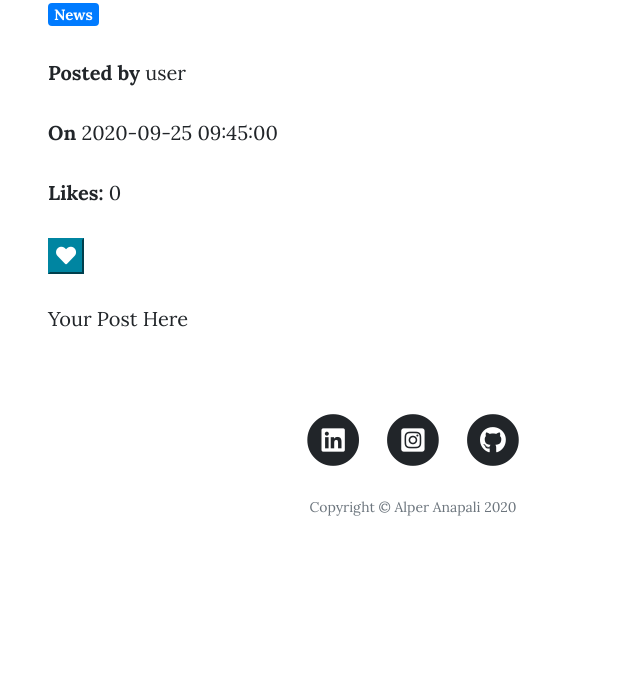
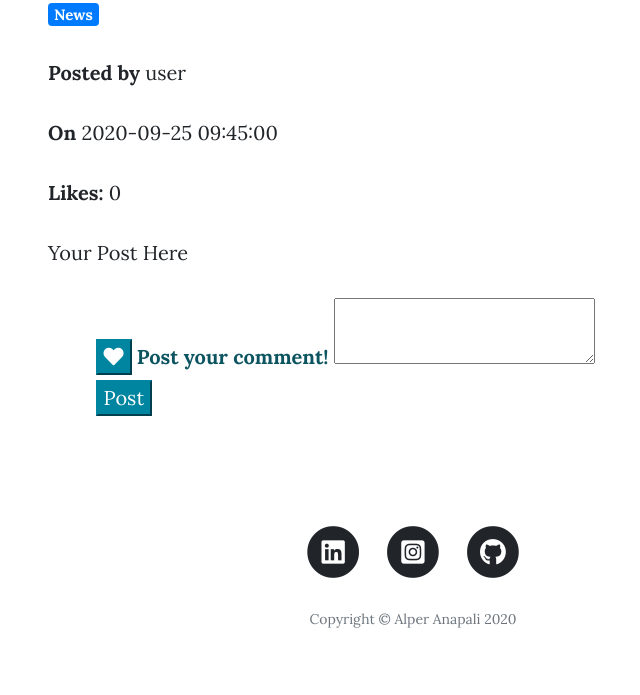
Before and after one commit to alperanapali/Blog-PHP, a PHP site: page /post/netflix-wow in a window 1280 px wide. Shown: the part 1253-1948 px from the top of the page, without its empty margins (227-867 px from the left). Before the commit the page ends 1769 px from the top, so only its background shows below. Run offline with PHP 8.4, Linux system fonts and the light colour scheme; a user stored in the database is signed in; data comes from the database, SQL or seed files in the repository; some libraries are stand-ins or nearby versions.

Commit message:
comments

```diff
--- a/www/includes/commentsController.php
+++ b/www/includes/commentsController.php
@@ -1,6 +1,7 @@
 <?php
 //Adding a comment
 echo "<br>";
+include 'includes/connect.php';
 
 if (isset($_POST['submit'])) {
     $comment = mysqli_real_escape_string($dbcon, $_POST['comment']);
@@ -24,5 +25,3 @@ echo '
         <input type="submit" class="w3-btn w3-teal w3-round" name="comment_submit" value="Comment">
     </form>
     ';
-
-?>
--- a/www/includes/header.php
+++ b/www/includes/header.php
@@ -20,7 +20,7 @@
 
     <!-- from old blog -->
     <script src="https://cdn.tiny.cloud/1/3ewdrxaq7tnikz0uz2ur8lybcyabvh33ua4gxzd0ger1v5uz/tinymce/5/tinymce.min.js" referrerpolicy="origin"></script>
-    <script>tinymce.init({selector:'textarea'});</script>
+    <script>tinymce.init({selector:'textarea' ,height: "350"});</script>
 
     <!-- Custom styles for this template -->
     <link href="../css/clean-blog.min.css" rel="stylesheet">
--- a/www/includes/postController.php
+++ b/www/includes/postController.php
@@ -14,16 +14,10 @@ $slug = $explode[2];
 
 //$sql = "Select * FROM posts WHERE slug like '%'.'$slug'.'%'  ";
 $sql = "Select * FROM posts WHERE slug = '$slug'";
-
 $stmt = $conn->query($sql);
 $row = $stmt->fetch();
 
-if (isset($_POST['like_button'])) {
-    $hitsql = "UPDATE posts SET hits = hits +1 WHERE slug ='$slug'";
-    $stmt = $conn->query($hitsql);
-}
-
-
+//Post's data
 $id = $row['id'];
 $title = $row['title'];
 $des = $row['description'];
@@ -34,7 +28,26 @@ $time = $row['date'];
 $slug = $row['slug'];
 $category = $row['post_cat'];
 
+//Comments Data
+$user = $_SESSION['username'];
+$date = date('Y-m-d H:i');
+
 //Page input
 $page_title = $title;
 $page_heading = $title;
 $page_subheading = "by " . $by;
+
+if (isset($_POST['like_button'])) {
+    $hitsql = "UPDATE posts SET hits = hits +1 WHERE slug ='$slug'";
+    $stmt = $conn->query($hitsql);
+}
+
+if (isset($_POST['comment_button'])) {
+
+    $comment = $_POST['comment_area'];
+
+    $sql = "INSERT INTO `comments` (`id`, `user`, `text`, `post_id`, `verified`, `date`) VALUES (NULL, '$user', '$comment', '$id', '1', CURRENT_TIMESTAMP)";
+    $stmt = $conn->query($sql);
+
+
+}
--- a/www/includes/show_category.php
+++ b/www/includes/show_category.php
@@ -3,9 +3,8 @@ include("includes/connectPDO.php");
 
 // COUNT
 
-$sql = "SELECT COUNT('post_cat') FROM posts ";
+$sql = "SELECT COUNT(*) FROM posts WHERE post_cat='$slug' ";
 
-/** @var PDO $conn */
 $stmt = $conn->query($sql);
 $numrows = $stmt->fetchColumn();
 $rowsperpage = 4;
@@ -36,8 +35,7 @@ while ($row = $stmt->fetch()) {
 
     $id = htmlentities($row['id']);
     $title = htmlentities($row['title']);
-    //$des = htmlentities($row['description']);
-    $des = $row['description'];
+    $des = htmlentities($row['description']);
     $posted_by = htmlentities($row['posted_by']);
     $hits = htmlentities($row['hits']);
     $image_url = htmlentities($row['image_url']);
--- a/www/views/post.php
+++ b/www/views/post.php
@@ -22,9 +22,6 @@ include 'includes/header.php';
                 <p class="post-meta"><b>Likes: </b><?php echo $hits; ?>
 
                 </p>
-                <form method="POST">
-                    <button name="like_button" value="like_button" type="submit" class="btn-primary"> <span><i class="fa fa-heart"></i></span></button>
-                </form>
                 <p>
                     <?php echo $des; ?>
                 </p>
@@ -32,6 +29,24 @@ include 'includes/header.php';
         </div>
     </div>
 </article>
+
+    <div class="container">
+        <div class="row">
+            <div class="col-lg-7 col-4 mx-auto ">
+                <form method="POST">
+                    <button name="like_button" value="like_button" type="submit" class="btn-primary"> <span><i class="fa fa-heart"></i></span></button>
+
+                    <label style="color: #0c5460" for="comment_area"><b>Post your comment!</b></label>
+                    <textarea id="comment_area" name="comment_area"></textarea>
+                    <br>
+                    <button name="comment_button" type="submit" value="comment_button"  class="btn-primary"> Post</button>
+                </form>
+                <br>
+                <br>
+            </div>
+        </div>
+    </div>
+
 
 
     <!-- Comments -->
@@ -50,17 +65,21 @@ while ($comment = $stmt->fetch()) {
 
 
     $html_comment = <<<EOD
-
+        <div class="container">
+        <div class="row">
+            <div class="col-lg-7 col-4 mx-auto ">
                 <div class="card" align="center">
+                        <img style='height: 10%; width: 10%; ' src="https://www.pngitem.com/pimgs/m/146-1468479_my-profile-icon-blank-profile-picture-circle-hd.png" alt="">
                         <h5 class="h5 g-color-gray-dark-v1 mb-0" style="font-size: medium"><b>User Name:</b> $poster </h5>
                         <span class="g-color-gray-dark-v4 g-font-size-12" style="font-size:small "> <b>Date:</b> $comment_date</span>
 
                     <p style="font-size: medium">$text</p>
+                </div>
+                </div>
                 </div>
 
 EOD;
     echo $html_comment;
 
 }
-
 include 'includes/footer.php';
```
Also changed, not shown: www/views/show_search.php (+41 -39 lines).
